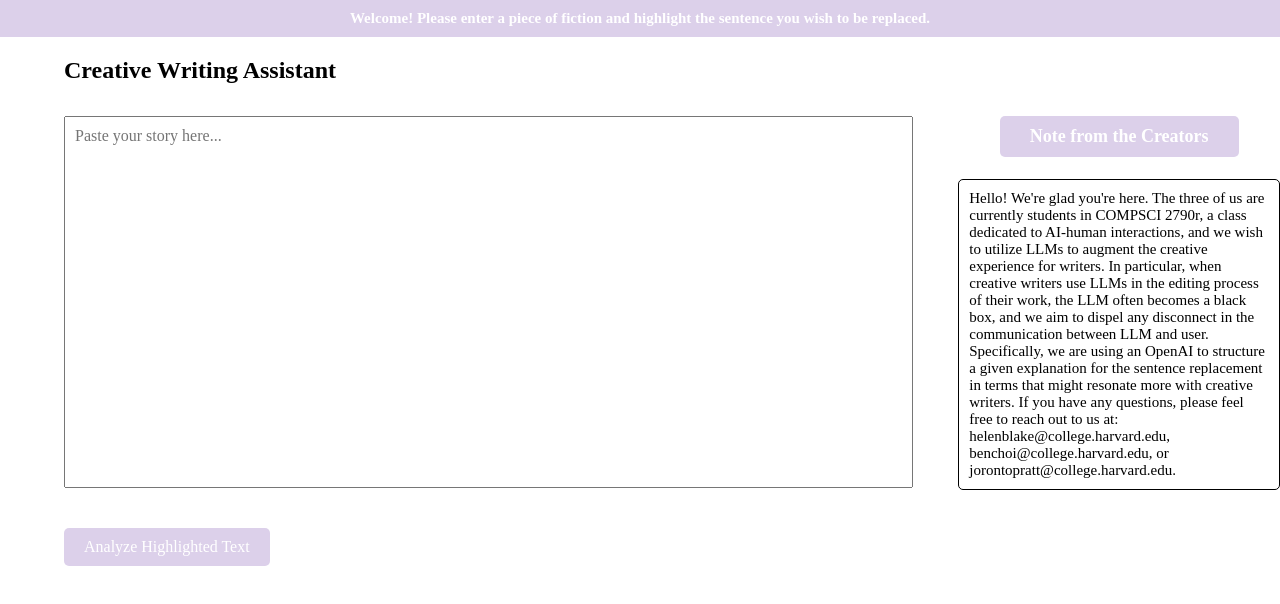
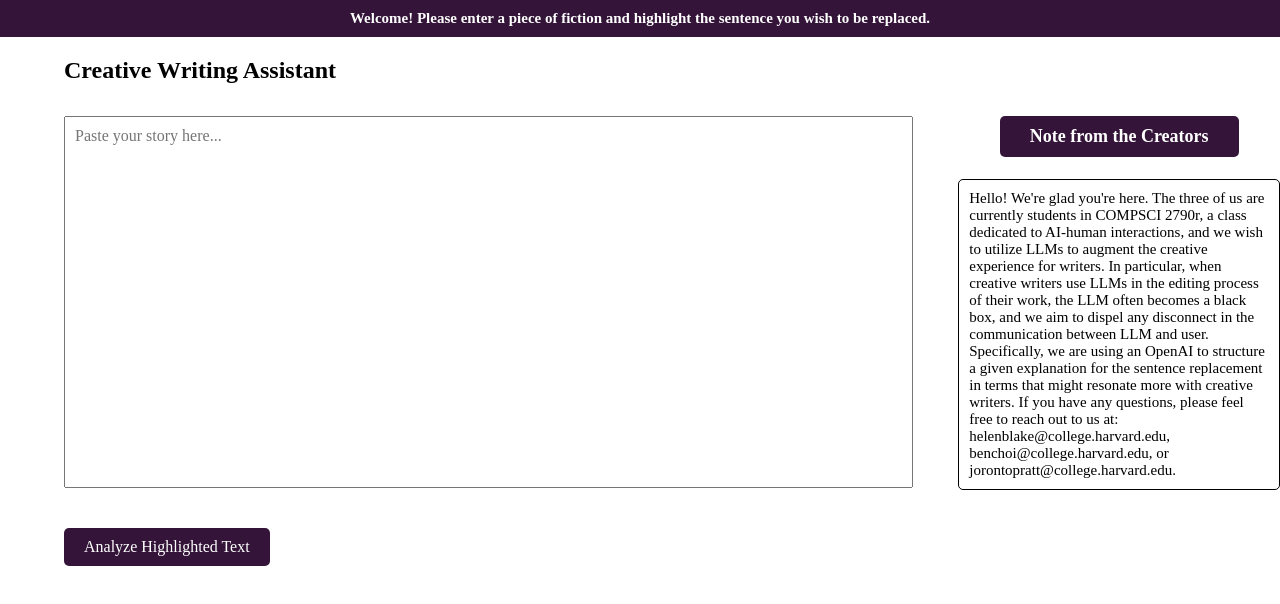
Before and after one commit to helenblake13/cs279r-project, a React (Create React App) app: page / in a window 1280 px wide. Shown: the top 604 px of the page. Built offline with nearby package versions, Linux system fonts and the light colour scheme.

Commit message:
dark purple

```diff
--- a/src/App.js
+++ b/src/App.js
@@ -56,7 +56,7 @@ function App() {
   return (
     <div style={{ fontFamily: "EB Garamond", margin: "0 auto" }}>
 
-      <h1 style= {{ padding: "10px 20px", backgroundColor: "#dcd0ea", color: "white", fontSize: "15px", textAlign: "center", width: "100vw", margin: "0", boxSizing: "border-box" }}> Welcome! Please enter a piece of fiction and highlight the sentence you wish to be replaced. </h1>
+      <h1 style= {{ padding: "10px 20px", backgroundColor: "#341539", color: "white", fontSize: "15px", textAlign: "center", width: "100vw", margin: "0", boxSizing: "border-box" }}> Welcome! Please enter a piece of fiction and highlight the sentence you wish to be replaced. </h1>
 
       <div style = {{ marginLeft: "5%" }}>
 
@@ -76,7 +76,7 @@ function App() {
 
           <div style = {{ display: "flex", flexDirection: "column", alignItems: "center" }}>
 
-            <h1 style = {{ fontSize: "18px", fontWeight: "bold", textAlign: "center", maxWidth: "300px", color: "white", backgroundColor: "#dcd0ea", borderRadius: "5px", padding: "10px 30px" }}> Note from the Creators </h1>
+            <h1 style = {{ fontSize: "18px", fontWeight: "bold", textAlign: "center", maxWidth: "300px", color: "white", backgroundColor: "#341539", borderRadius: "5px", padding: "10px 30px" }}> Note from the Creators </h1>
             <h1 style={{ fontSize: "15px", fontWeight: "lighter", alignItems: "justify", maxWidth: "350px", border: "1px solid black", borderRadius: "5px", padding: "10px", boxSizing: "border-box" }}> Hello! We're glad you're here.
             The three of us are currently students in COMPSCI 2790r, a class dedicated to AI-human interactions,
             and we wish to utilize LLMs to augment the creative experience for writers. In particular, when
@@ -98,7 +98,7 @@ function App() {
             padding: "10px 20px",
             fontFamily: "EB Garamond",
             fontSize: "16px",
-            backgroundColor: "#dcd0ea",
+            backgroundColor: "#341539",
             color: "white",
             border: "none",
             borderRadius: "5px",
```
